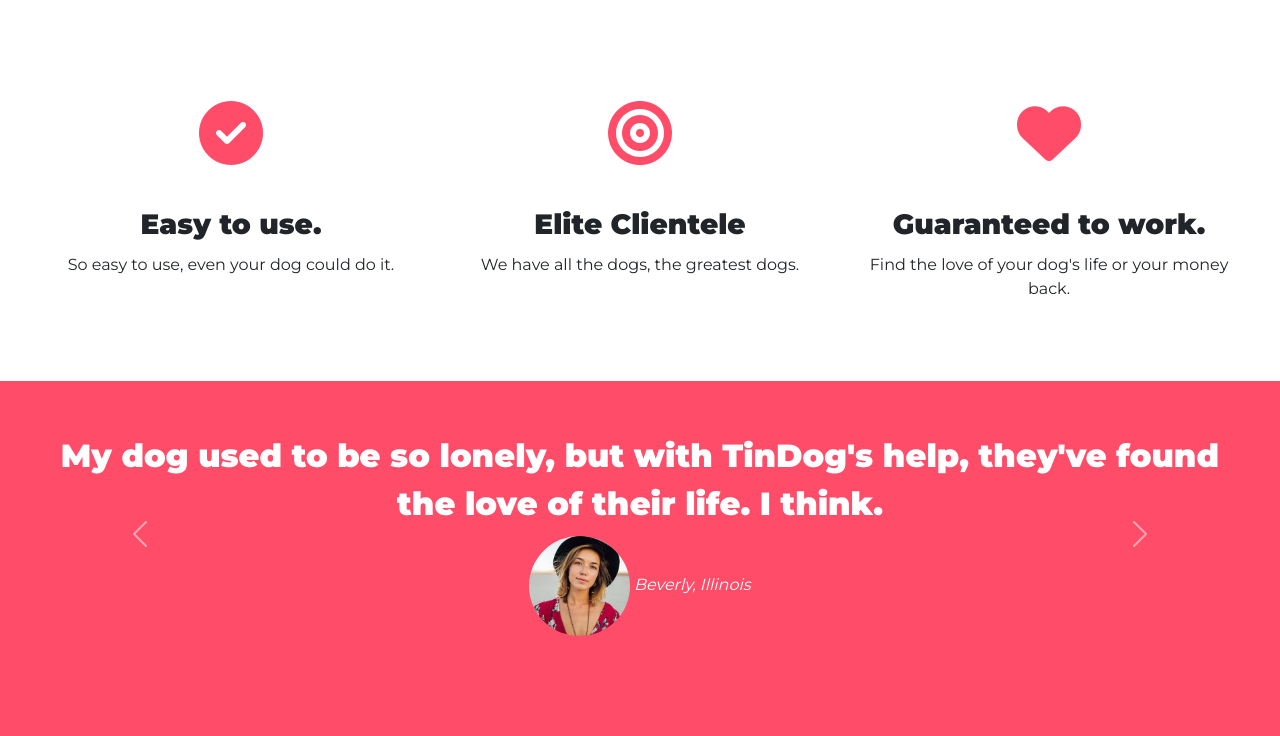
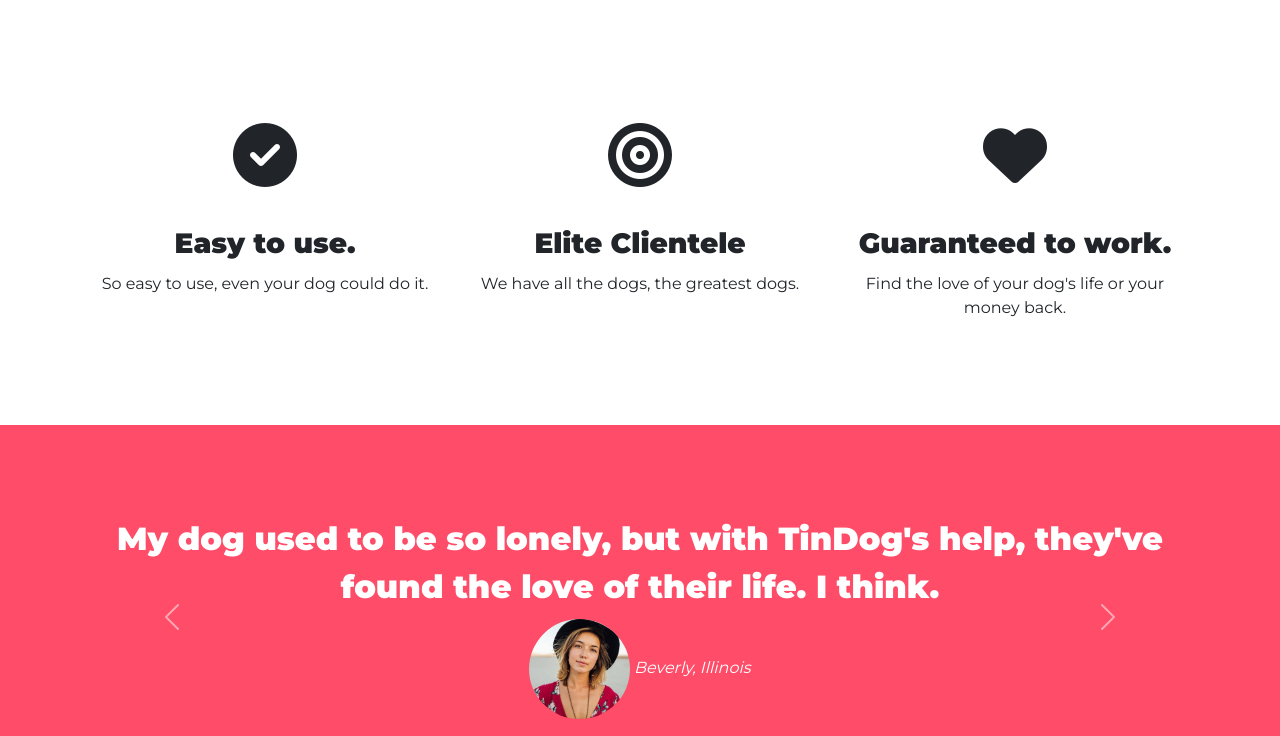
Before and after one commit to slavkoSenkiv/html-personal-website-udemy-webdev, a plain HTML site: page Bootstrap - tindog/index.html in a window 1280 px wide. Shown: the part 558-1294 px from the top of the page. Drawn offline with nearby package versions, Linux system fonts and the light colour scheme.

Commit message:
Update styles.css

```diff
--- a/Bootstrap - tindog/css/styles.css
+++ b/Bootstrap - tindog/css/styles.css
@@ -1,17 +1,15 @@
 body{
     font-family: 'Montserrat', sans-serif;
-    background-color: white;
-
 }
 
 
 /* title */
-#title{
+#title, #cta, #testimonials, #press{
     background-color: #ff4c68;
     color: white;
 }
 
-h1,h3, .testimonial-text{
+h1, h3, .testimonial-text{
     font-weight: 900;
     line-height: 1.5;
 }
@@ -69,43 +67,35 @@
 
 /* features */
 #features{
-    padding: 5% 3%;
     background-color: white;
     position: relative;
     z-index: 1;
-
-
 }
 
-.feature-cell{
-    text-align: center;
-}
 .feature-icon{
-    color: #ff4c68;
-/*     font-size: 2rem;
- */    margin: 10%;
+    margin: 10%;
 }
 
-.feature-icon:hover{
+.icon{
+    color: #ff4c68;
+}
+
+.icon:hover{
     color: red;
 }
 
+
 /* testimonials */
 
-#testimonials, #press{
-    background-color: #ff4c68;
-    padding: 4%;
+#testimonials, #press, #cta, #footer, #pricing, #features{
+    padding: 7%;
     text-align: center;
-}
-
-.testimonial{
-    color: white;
 }
 
 .testimonial-image{
     height: 100px;
     border-radius: 50%;
-}sk
+}
 
 /* press */
 .press-logo{
@@ -114,11 +104,16 @@
 }
 
 /* pricing */
-#pricing{
-    padding: 100px;
-    text-align: center;
-}
-
 .pricing-column{
     margin: 3% 0;
 }
+
+/* cta */
+#cta h3{
+    padding: 0 0 5% 0;
+}
+
+/* footer */
+.social-icon{
+    margin: 10px;
+}
```
